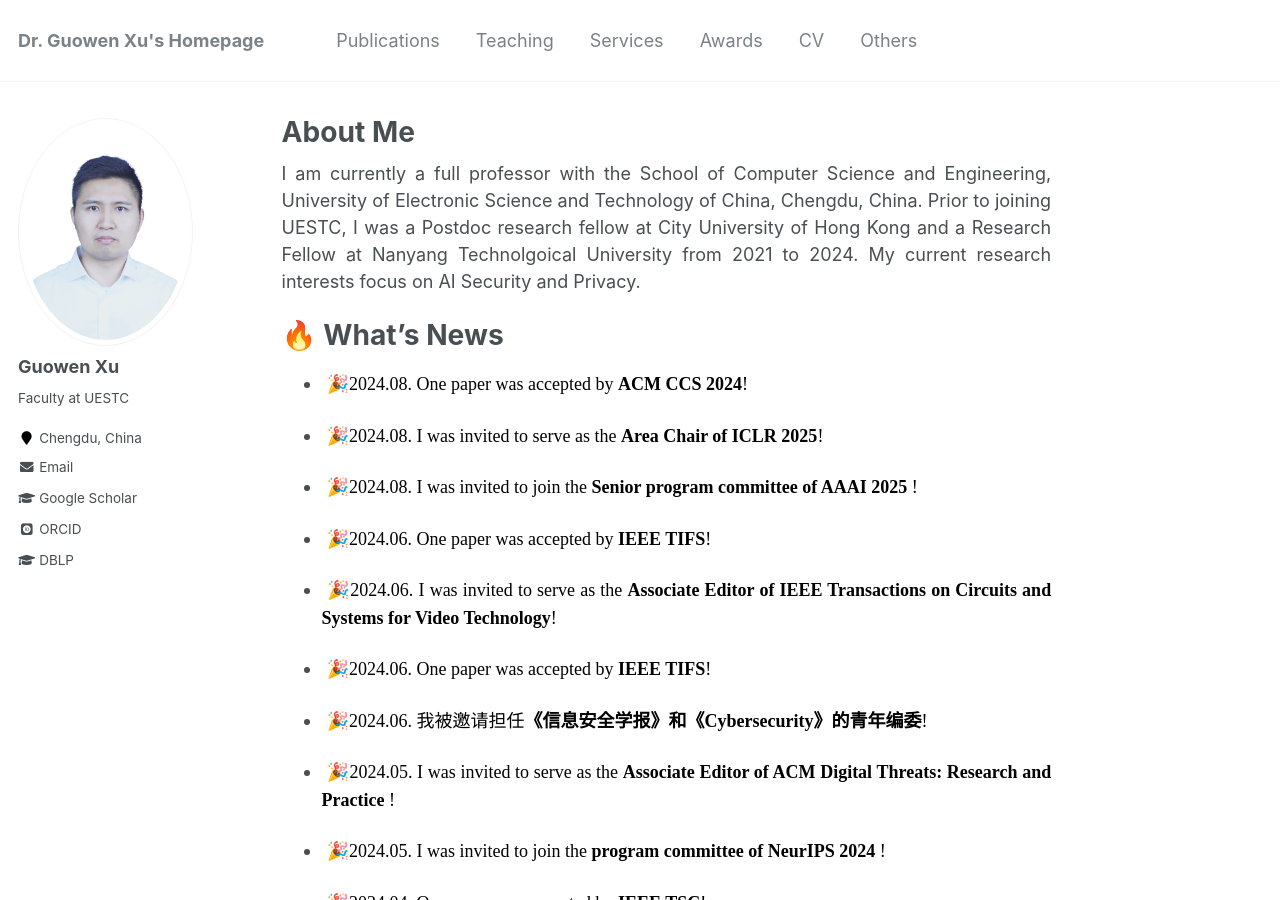
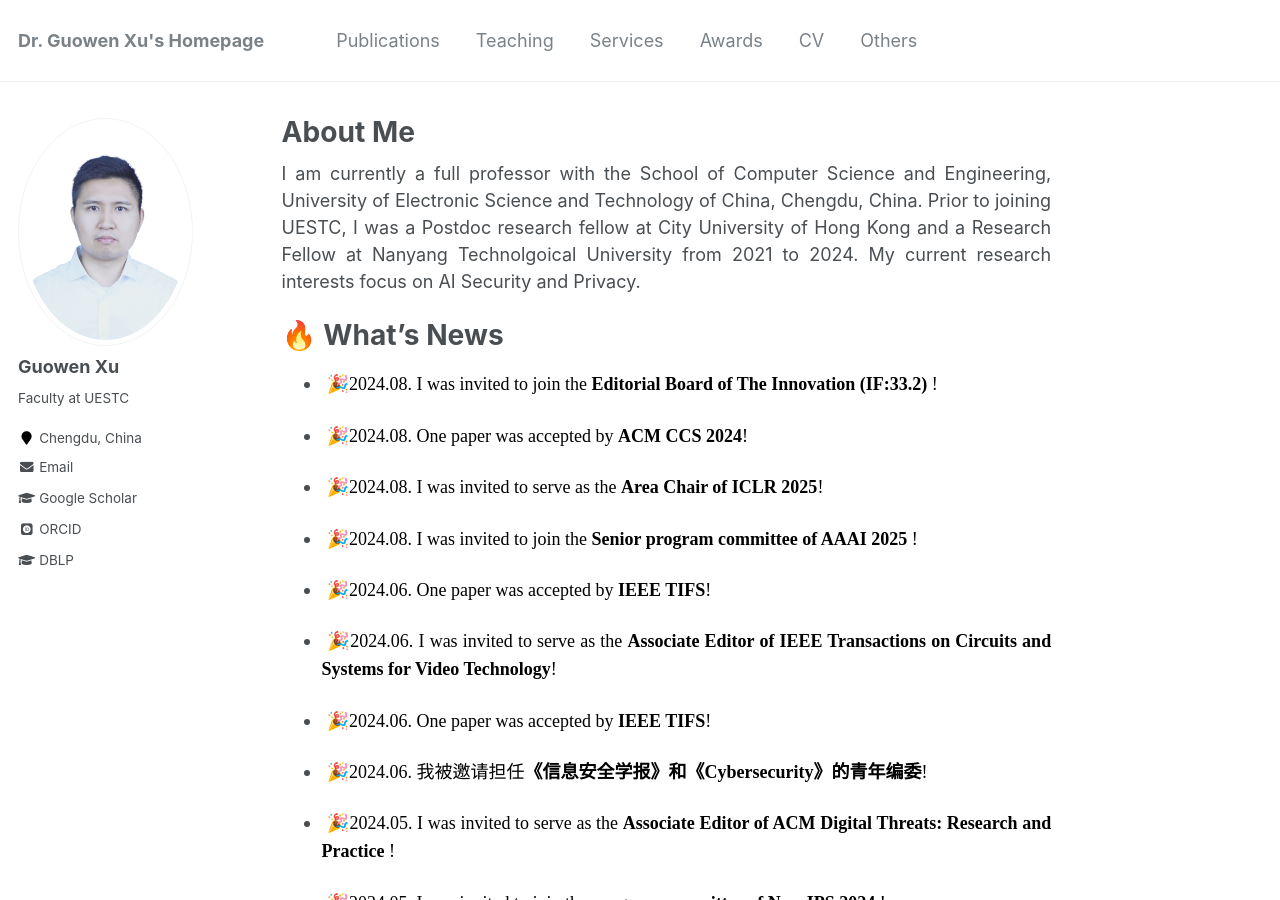
Before and after one commit to Guowen-xu/guowen-xu.github.io, a Jekyll site: the page built from _pages/about.md, in a window 1280 px wide and 900 px high. Built offline with Jekyll 4.4.1, drawn with Linux system fonts in a browser that asks for light colours; some web fonts are replaced.

Commit message:
Update about.md

```diff
--- a/_pages/about.md
+++ b/_pages/about.md
@@ -18,6 +18,7 @@ redirect_from:
 
   🔥 What's News
 ======
+-  <p align="justify">&nbsp;🎉<font face="Times New Roman" color=black size=4>2024.08.  I was invited to join the <b>Editorial Board of The Innovation (IF:33.2) </b>!</font></p>
 -  <p align="justify">&nbsp;🎉<font face="Times New Roman" color=black size=4>2024.08. One paper was accepted by <b>ACM CCS 2024</b>!</font></p>
 -  <p align="justify">&nbsp;🎉<font face="Times New Roman" color=black size=4>2024.08. I was invited to serve as the  <b>Area Chair of ICLR 2025</b>!</font></p>
 -   <p align="justify">&nbsp;🎉<font face="Times New Roman" color=black size=4>2024.08.  I was invited to join the <b>Senior program committee of AAAI 2025 </b>!</font></p>
```
